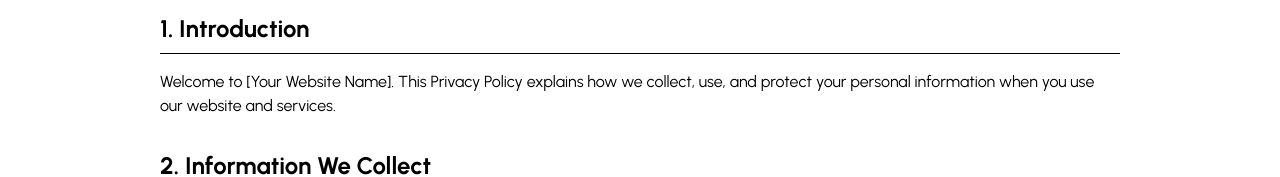
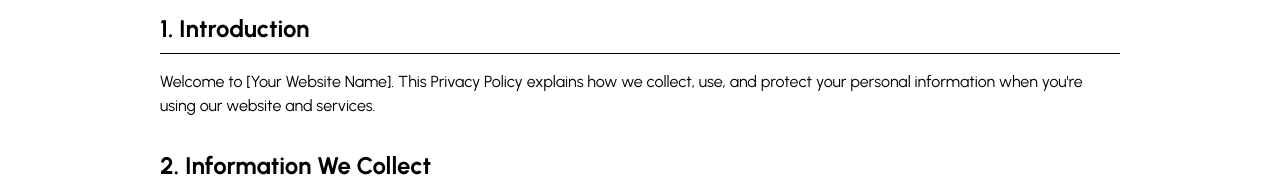
Before and after one commit to DesignsVerse/Rajesh_Ji_Sharma, a Next.js app: page /privacy in a window 1280 px wide. Shown: the part 291-468 px from the top of the page. Built offline with nearby package versions, Linux system fonts and the light colour scheme.

Commit message:
privacy-policy-terms

```diff
--- a/app/components/privacyPolicy/PrivacyPolicy.tsx
+++ b/app/components/privacyPolicy/PrivacyPolicy.tsx
@@ -20,7 +20,7 @@ const PrivacyPolicy = () => {
               <h2 className="text-2xl font-bold text-gray-900 dark:text-white mb-4 border-b pb-2">
                 1. Introduction
               </h2>
-              <p>Welcome to [Your Website Name]. This Privacy Policy explains how we collect, use, and protect your personal information when you use our website and services.</p>
+              <p>Welcome to [Your Website Name]. This Privacy Policy explains how we collect, use, and protect your personal information when you&apos;re using our website and services.</p>
             </section>
 
             <section>
--- a/app/components/termsAndConditions/TermsAndConditions.tsx
+++ b/app/components/termsAndConditions/TermsAndConditions.tsx
@@ -67,7 +67,7 @@ const TermsAndConditions = () => {
               <h2 className="text-2xl font-bold text-gray-900 dark:text-white mb-4 border-b pb-2">
                 7. Disclaimer of Warranties
               </h2>
-              <p>Our website and services are provided "as is" without warranties of any kind, either express or implied. We do not warrant that the website will be error-free or uninterrupted.</p>
+              <p>Our website and services are provided &quot;as is&quot; without warranties of any kind, either express or implied. We do not warrant that the website will be error-free or uninterrupted.</p>
             </section>
 
             <section>
```
